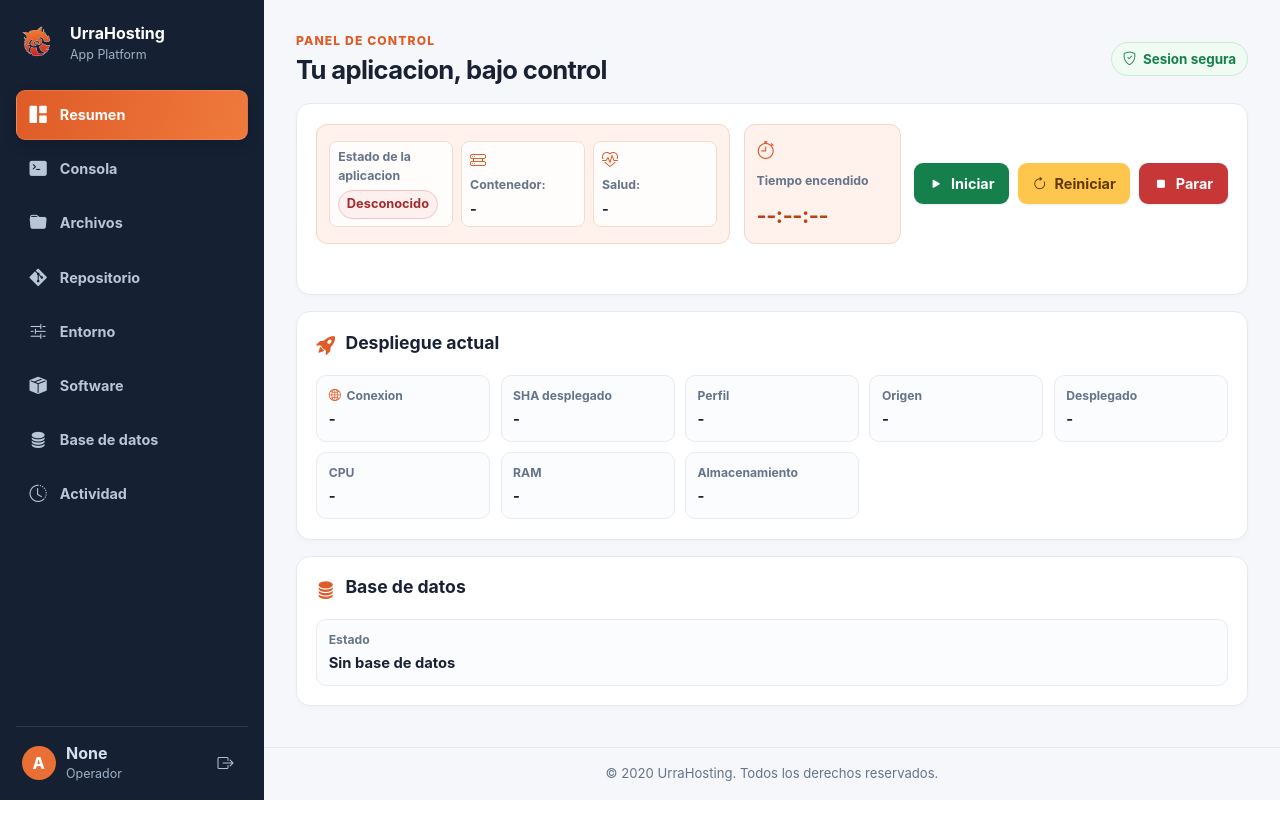
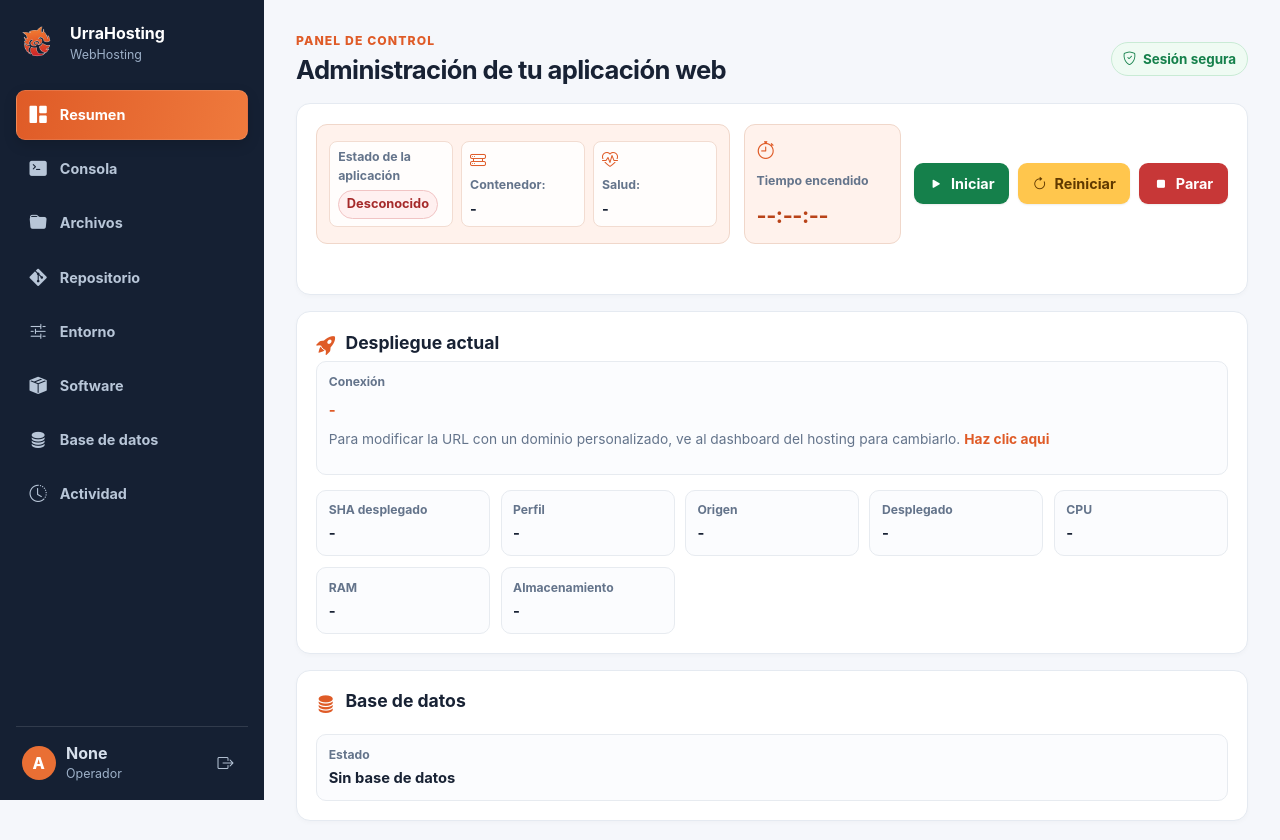
Before and after one commit to IdkBemja/UrraHosting-WebPanel, a Python web app: template dashboard/app/templates/dashboard.html in a window 1280 px wide. Shown: the top 840 px of the page. Before the commit the page ends 800 px from the top, so only its background shows below. Run offline with Jinja, Linux system fonts and the light colour scheme; the template is opened without the code that fills it: most values are stand-ins (such as "Sample title", 1, 10 or a date in 2020).

Commit message:
feat: enhance dashboard and login templates, update connection display logic

```diff
--- a/dashboard/app/static/app.js
+++ b/dashboard/app/static/app.js
@@ -20,6 +20,21 @@ async function apiFetch(path, options) {
 function setText(id, value) {
   const el = document.getElementById(id);
   if (el) el.textContent = value === null || value === undefined || value === "" ? "-" : String(value);
+}
+
+function setConnectionAddress(address) {
+  const link = document.getElementById("ovConnectAddress");
+  if (!link) return;
+
+  if (!address) {
+    link.textContent = "-";
+    link.removeAttribute("href");
+    return;
+  }
+
+  const url = `https://${address}`;
+  link.textContent = url;
+  link.href = url;
 }
 
 function formatBytes(bytes) {
@@ -165,9 +180,7 @@ async function loadOverview() {
   const { ok, data } = await apiFetch("/api/overview");
   if (!ok || !data) return;
 
-  if (data.connection) {
-    setText("ovConnectAddress", `https://${data.connection.address}`);
-  }
+  setConnectionAddress(data.connection?.address);
 
   const current = data.deployment && data.deployment.current;
   setText("ovSha", current ? current.sha : "sin desplegar aun");
--- a/dashboard/app/static/style.css
+++ b/dashboard/app/static/style.css
@@ -217,12 +217,12 @@ button:focus-visible, a:focus-visible, [tabindex]:focus-visible {
 /* Logs */
 .logs-wrap { display: grid; gap: .85rem; }
 .logs-toolbar { display: flex; align-items: center; justify-content: space-between; gap: .85rem; }
-.logs-toolbar-actions { display: flex; align-items: center; gap: .55rem; flex-wrap: wrap; }
+.logs-toolbar-actions { display: flex; align-items: center; gap: .55rem;}
 .checkbox-label { display: inline-flex; align-items: center; gap: .38rem; color: var(--muted); font-size: .84rem; font-weight: 600; }
 .checkbox-label input { width: auto; min-height: auto; }
 #logsSearch { width: min(230px, 100%); min-height: 38px; }
-.logs-box { min-width: 0; min-height: 360px; max-height: 55vh; margin: 0; overflow: auto; border: 1px solid #29374d; border-radius: 10px; padding: .9rem; color: #dce7f5; background: #101826; font: .82rem/1.55 ui-monospace, SFMono-Regular, Consolas, monospace; white-space: pre-wrap; overflow-wrap: anywhere; }
-.compact-log { min-height: auto; max-height: 180px; margin-top: .8rem; }
+.logs-box { min-width: 0; min-height: 360px; max-height: 55vh; margin: 0; overflow: auto; border: 1px solid #29374d; border-radius: 10px; padding: .9rem; color: #dce7f5; background: #101826; font: .82rem/1.55 ui-monospace, SFMono-Regular, Consolas, monospace; white-space: pre-wrap; overflow-wrap: anywhere; scrollbar-color: #29374d #101826; scrollbar-width: thin; }
+.compact-log { max-height: 180px; margin-top: .8rem; }
 
 /* Files */
 .files-toolbar { display: flex; align-items: end; gap: .7rem; flex-wrap: wrap; margin-bottom: .9rem; }
@@ -245,6 +245,12 @@ button:focus-visible, a:focus-visible, [tabindex]:focus-visible {
 .empty-state { margin: .85rem 0 0; color: var(--muted); font-style: italic; }
 
 /* Forms, repository, profiles, users and database */
+.app-url-card { display: flex; flex-direction: column; gap: .5rem; min-width: 0;border: 1px solid #e7ebf0; border-radius: 10px; padding: .68rem .72rem; background: #fbfcfe; }
+.app-url-card dt { color: var(--muted); font-size: .76rem; font-weight: 650; }
+.app-url-card a { overflow: hidden; color: var(--brand); font-size: .92rem; font-weight: 750; text-decoration: none; text-overflow: ellipsis; white-space: nowrap; }
+.app-url-card a:hover { text-decoration: underline; }
+.open-dashboard-small { color: var(--brand) !important; font-size: .86rem !important; }
+.card-db { display: flex !important; flex-direction: column; gap: 5px; }
 .install-form { display: grid; width: min(100%, 620px); gap: .5rem; margin-top: 1rem; }
 .install-form .btn { justify-self: start; margin-top: .25rem; }
 .software-grid { display: grid; grid-template-columns: repeat(auto-fit, minmax(155px, 1fr)); gap: .7rem; margin: 1.1rem 0; }
--- a/dashboard/app/templates/dashboard.html
+++ b/dashboard/app/templates/dashboard.html
@@ -5,7 +5,7 @@
 <div class="panel-bg"></div>
 <div class="dashboard-shell">
   <aside class="sidebar">
-    <a class="brand-wrap" href="{{ url_for('dashboard.index') }}"><img class="brand-logo" src="{{ url_for('static', filename='imgs/logo.webp') }}" alt="UrraHosting"><span><strong>UrraHosting</strong><small>App Platform</small></span></a>
+    <a class="brand-wrap" href="{{ url_for('dashboard.index') }}"><img class="brand-logo" src="{{ url_for('static', filename='imgs/logo.webp') }}" alt="UrraHosting"><span><strong>UrraHosting</strong><small>WebHosting</small></span></a>
     <nav class="tab-bar" role="tablist" aria-label="Secciones del panel">
       <button class="tab-btn" role="tab" id="tab-btn-overview" aria-controls="tab-overview" aria-selected="true" data-tab="overview"><i class="bi bi-grid-1x2-fill"></i><span>Resumen</span></button>
       <button class="tab-btn" role="tab" id="tab-btn-console" aria-controls="tab-console" aria-selected="false" data-tab="console" tabindex="-1"><i class="bi bi-terminal-fill"></i><span>Consola</span></button>
@@ -20,12 +20,21 @@
     <div class="sidebar-user"><span class="user-avatar">{{ session.get('username', 'A')[0]|upper }}</span><span><strong>{{ session.get('username') }}</strong><small>{{ 'Administrador' if session.get('role') == 'admin' else 'Operador' }}</small></span><form method="post" action="{{ url_for('auth.logout') }}"><input type="hidden" name="csrf_token" value="{{ csrf_token() }}"><button class="icon-btn" title="Cerrar sesion" aria-label="Cerrar sesion"><i class="bi bi-box-arrow-right"></i></button></form></div>
   </aside>
   <div class="dashboard-main">
-    <header class="panel-header"><div><p class="eyebrow">Panel de control</p><h1>Tu aplicacion, bajo control</h1></div><span class="header-status"><i class="bi bi-shield-check"></i> Sesion segura</span></header>
+    <header class="panel-header"><div><p class="eyebrow">Panel de control</p><h1>Administración de tu aplicación web</h1></div><span class="header-status"><i class="bi bi-shield-check"></i> Sesión segura</span></header>
     <main class="dashboard-grid">
 
       <section class="tab-panel" id="tab-overview" role="tabpanel" aria-labelledby="tab-btn-overview">
-        <section class="card top-status-card"><div class="control-row"><div class="status-group"><div class="status-line"><span class="label">Estado de la aplicacion</span><span id="statusBadge" class="status-badge offline" aria-live="polite">Desconocido</span></div><div class="meta-line"><i class="bi bi-hdd-rack"></i><span class="label">Contenedor:</span><strong id="containerStatus">-</strong></div><div class="meta-line"><i class="bi bi-heart-pulse"></i><span class="label">Salud:</span><strong id="healthStatus">-</strong></div></div><div class="uptime-group"><i class="bi bi-stopwatch"></i><span class="label">Tiempo encendido</span><strong id="uptimeValue" class="uptime-value">--:--:--</strong></div><div class="action-row"><button class="btn btn-start" data-action="start"><i class="bi bi-play-fill"></i> Iniciar</button><button class="btn btn-restart" data-action="restart"><i class="bi bi-arrow-clockwise"></i> Reiniciar</button><button class="btn btn-stop" data-action="stop"><i class="bi bi-stop-fill"></i> Parar</button></div></div><p id="actionFeedback" class="feedback" aria-live="polite"></p></section>
-        <section class="card"><div class="card-heading"><i class="bi bi-rocket-takeoff-fill"></i><h2>Despliegue actual</h2></div><dl class="detail-grid" id="deploymentDetails"><div class="connection-detail"><dt><i class="bi bi-globe2"></i> Conexion</dt><dd id="ovConnectAddress">-</dd></div><div><dt>SHA desplegado</dt><dd id="ovSha">-</dd></div><div><dt>Perfil</dt><dd id="ovProfile">-</dd></div><div><dt>Origen</dt><dd id="ovSourceKind">-</dd></div><div><dt>Desplegado</dt><dd id="ovDeployedAt">-</dd></div><div><dt>CPU</dt><dd id="ovCpuLimit">-</dd></div><div><dt>RAM</dt><dd id="ovMemLimit">-</dd></div><div><dt>Almacenamiento</dt><dd id="ovStorage">-</dd></div></dl><p id="rollbackWrap" class="is-hidden"><button id="rollbackBtn" class="btn ghost" type="button"><i class="bi bi-arrow-counterclockwise"></i> Revertir a la version anterior</button></p></section>
+        <section class="card top-status-card"><div class="control-row"><div class="status-group"><div class="status-line"><span class="label">Estado de la aplicación</span><span id="statusBadge" class="status-badge offline" aria-live="polite">Desconocido</span></div><div class="meta-line"><i class="bi bi-hdd-rack"></i><span class="label">Contenedor:</span><strong id="containerStatus">-</strong></div><div class="meta-line"><i class="bi bi-heart-pulse"></i><span class="label">Salud:</span><strong id="healthStatus">-</strong></div></div><div class="uptime-group"><i class="bi bi-stopwatch"></i><span class="label">Tiempo encendido</span><strong id="uptimeValue" class="uptime-value">--:--:--</strong></div><div class="action-row"><button class="btn btn-start" data-action="start"><i class="bi bi-play-fill"></i> Iniciar</button><button class="btn btn-restart" data-action="restart"><i class="bi bi-arrow-clockwise"></i> Reiniciar</button><button class="btn btn-stop" data-action="stop"><i class="bi bi-stop-fill"></i> Parar</button></div></div><p id="actionFeedback" class="feedback" aria-live="polite"></p></section>
+        <section class="card">
+          <div class="card-heading">
+            <i class="bi bi-rocket-takeoff-fill"></i><h2>Despliegue actual</h2>
+          </div>
+          <div class="app-url-card">
+            <dt>Conexión</dt>
+            <a id="ovConnectAddress" target="_blank" rel="noopener noreferrer">-</a>
+            <p class="muted small">Para modificar la URL con un dominio personalizado, ve al dashboard del hosting para cambiarlo. <a class="open-dashboard-small" href="https://dashboard.urrahosting.cl"> Haz clic aqui</a></p>
+          </div>
+          <dl class="detail-grid" id="deploymentDetails"><div><dt>SHA desplegado</dt><dd id="ovSha">-</dd></div><div><dt>Perfil</dt><dd id="ovProfile">-</dd></div><div><dt>Origen</dt><dd id="ovSourceKind">-</dd></div><div><dt>Desplegado</dt><dd id="ovDeployedAt">-</dd></div><div><dt>CPU</dt><dd id="ovCpuLimit">-</dd></div><div><dt>RAM</dt><dd id="ovMemLimit">-</dd></div><div><dt>Almacenamiento</dt><dd id="ovStorage">-</dd></div></dl><p id="rollbackWrap" class="is-hidden"><button id="rollbackBtn" class="btn ghost" type="button"><i class="bi bi-arrow-counterclockwise"></i> Revertir a la version anterior</button></p></section>
         <section class="card"><div class="card-heading"><i class="bi bi-database-fill"></i><h2>Base de datos</h2></div><dl class="detail-grid" id="ovDatabaseDetails"><div><dt>Estado</dt><dd id="ovDbStatus">Sin base de datos</dd></div></dl></section>
       </section>
 
@@ -72,9 +81,9 @@
       <section class="tab-panel is-hidden" id="tab-software" role="tabpanel" aria-labelledby="tab-btn-software" hidden><section class="card"><div class="card-heading"><i class="bi bi-boxes"></i><div><h2>Perfiles de software</h2><p class="muted">Cada perfil fija la imagen base permitida, el usuario no-root y el contrato de puerto (APP_PORT).</p></div></div><div id="softwareCards" class="software-grid"></div><pre id="profileExample" class="logs-box compact-log"></pre></section></section>
 
       <section class="tab-panel is-hidden" id="tab-database" role="tabpanel" aria-labelledby="tab-btn-database" hidden>
-        <section class="card"><div class="card-heading"><i class="bi bi-database-fill"></i><h2>Base de datos administrada</h2></div>
+        <section class="card card-db"><div class="card-heading"><i class="bi bi-database-fill"></i><h2>Base de datos administrada</h2></div>
           <dl class="detail-grid" id="dbDetails"><div><dt>Estado</dt><dd id="dbStatus">Sin base de datos</dd></div></dl>
-          <div id="dbProvisionForm" class="action-row"><label for="dbEngine" class="sr-only">Motor</label><select id="dbEngine"></select><button id="dbProvisionBtn" class="btn" type="button"><i class="bi bi-plus-circle-fill"></i> Aprovisionar</button></div>
+          <div id="dbProvisionForm" class="action-row"><label for="dbEngine" class="sr-only">Motor</label><select id="dbEngine"></select><button id="dbProvisionBtn" class="btn" type="button"><i class="bi bi-plus-circle-fill"></i> Crear base de datos</button></div>
           <div id="dbManageActions" class="action-row is-hidden"><button id="dbRotateBtn" class="btn ghost" type="button"><i class="bi bi-arrow-repeat"></i> Rotar credenciales</button><button id="dbBackupBtn" class="btn ghost" type="button"><i class="bi bi-download"></i> Respaldar ahora</button><button id="dbDeprovisionBtn" class="btn danger" type="button"><i class="bi bi-trash-fill"></i> Eliminar base de datos</button></div>
           <p id="dbFeedback" class="feedback" aria-live="polite"></p>
         </section>
--- a/dashboard/app/templates/login.html
+++ b/dashboard/app/templates/login.html
@@ -27,7 +27,7 @@
     </form>
   </div>
 </div>
-<footer>
+<footer style="display: flex; justify-content: center;">
   <div class="footer-content">
     <p>&copy; {{ current_year }} UrraHosting. Todos los derechos reservados.</p>
   </div>
```
